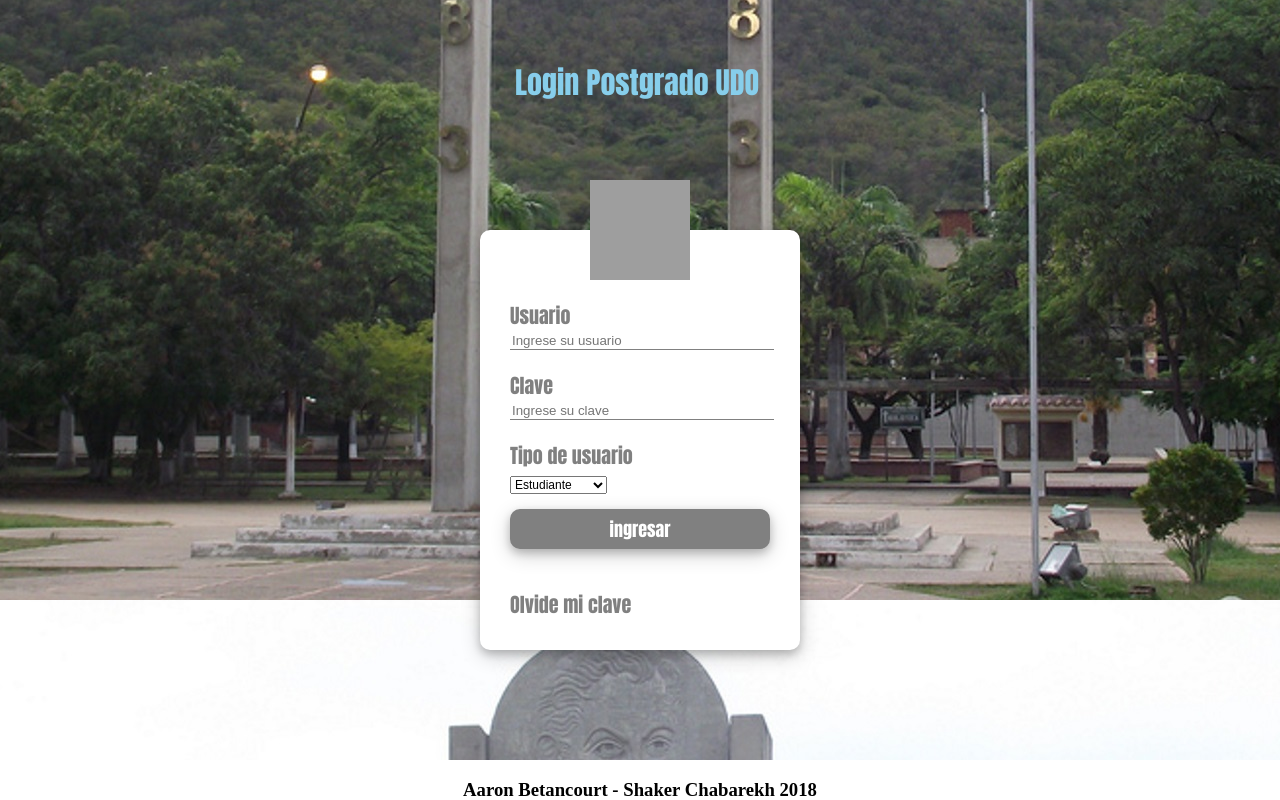
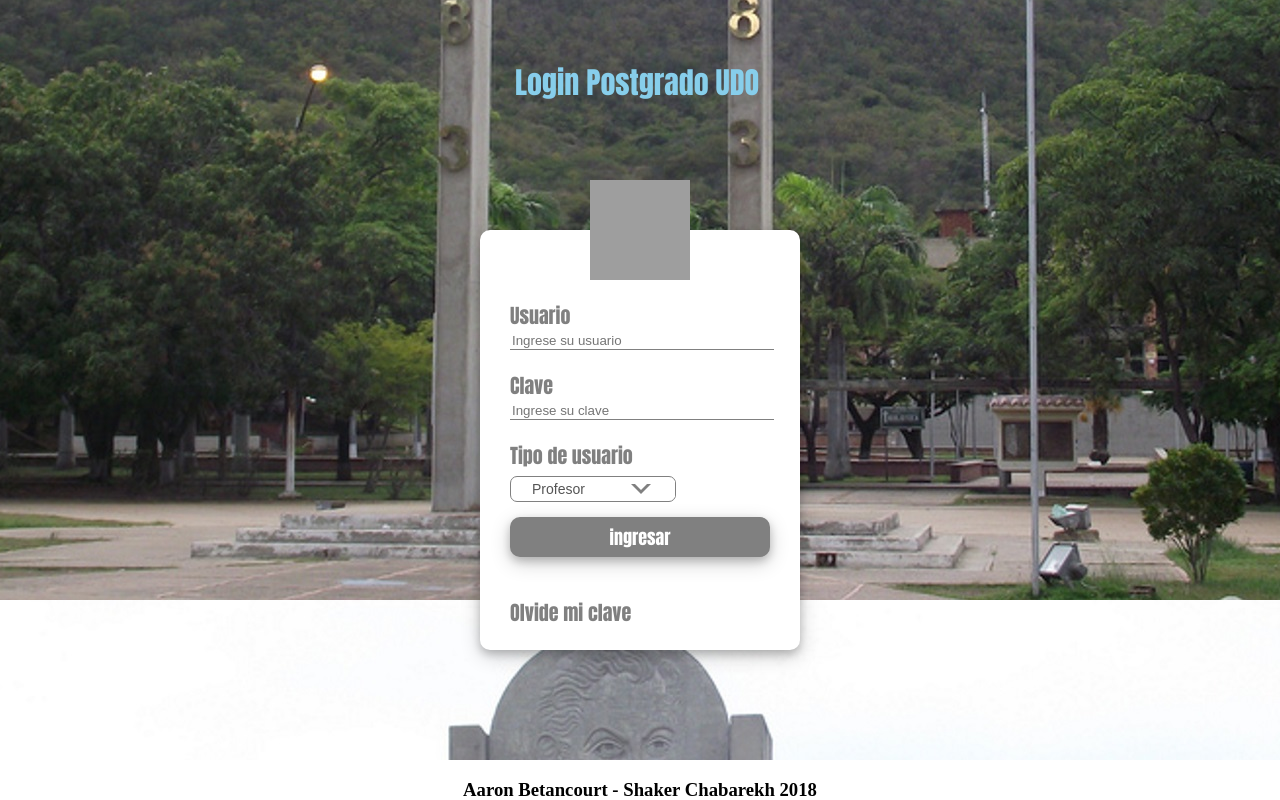
Before and after one commit to AaronPlay96/dsa-pagina-postgrado-udo, an Angular app in the folder udo-page/: page / in a window 1280 px wide. Built offline with nearby package versions, Linux system fonts and the light colour scheme; grey boxes are pictures that could not be loaded.

Commit message:
Selector de usuario
Mejorado el estilo del selector

```diff
--- a/udo-page/src/app/login-form/login-form.component.css
+++ b/udo-page/src/app/login-form/login-form.component.css
@@ -69,9 +69,61 @@
     color: rgb(56, 56, 56);
 }
 
-select{
-    font-size: 12px;
+.select .arr {
+    background: #fff;
+    bottom: 5px;
+    position: absolute;
+    right: 1px;
+    top: 5px;
+    width: 50px;
+    pointer-events: none;
+    margin-top: 5px;
+    margin-bottom: 15px;
+}
+.select .arr:before {
+    content: '';
+    position: absolute;
+    top: 50%;
+    right: 24px;
+    margin-top: -5px;
+    pointer-events: none;
+    border-top: 10px solid gray;
+    border-left: 10px solid transparent;
+    border-right: 10px solid transparent;
+}
+.select .arr:after {
+    content: '';
+    position: absolute;
+    top: 50%;
+    right: 28px;
+    margin-top: -5px;
+    pointer-events: none;
+    border-top: 6px solid #fff;
+    border-left: 6px solid transparent;
+    border-right: 6px solid transparent;
+}
+
+.select select {
+    outline: none;
+    -webkit-appearance: none;
+    display: block;
+    padding: 0.3em 4em 0.3em 1.5em;
+    margin-top: 5px;
+    margin-bottom: 15px;
+
+    transition: border-color 0.2s;
+    border: 1px solid gray;
+    border-radius: 7px;
+
+    background: #fff;
+    color: #555;
+    line-height: normal;
     font-family: Arial;
-    margin-bottom: 15px;
-    margin-top: 5px;
+    font-size: 14px;
+    line-height: inherit;
 }
+.select {
+    font-size: 16px;
+    position: relative;
+    display: inline-block;
+}
--- a/udo-page/src/app/login-form/login-form.component.html
+++ b/udo-page/src/app/login-form/login-form.component.html
@@ -6,13 +6,23 @@
     <label>Clave</label>
     <input type = "text" name = "" placeholder="Ingrese su clave">
     <label>Tipo de usuario</label>
-    <div class="dropdown">
+
+    <!--<div class="dropdown">
       <select>
         <option value="Estudiante">Estudiante</option>
         <option value="Profesor">Profesor</option>
         <option value="Admin">Administrador</option>
       </select>
+    </div>-->
+    <div class="select">
+      <span class="arr"></span>
+      <select>
+        <option>Profesor</option>
+        <option>Estudiante</option>
+        <option>Administrador</option>
+      </select>
     </div>
+
     <input type = "submit" name = "" value = "ingresar">
     <p class="olvideClave">Olvide mi clave</p>
   </div>
```
